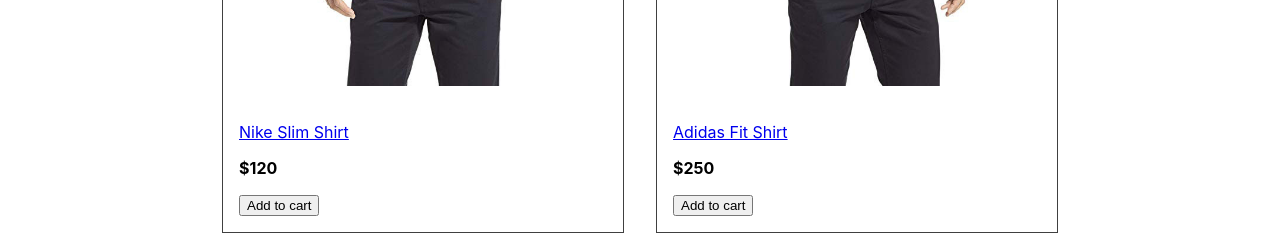
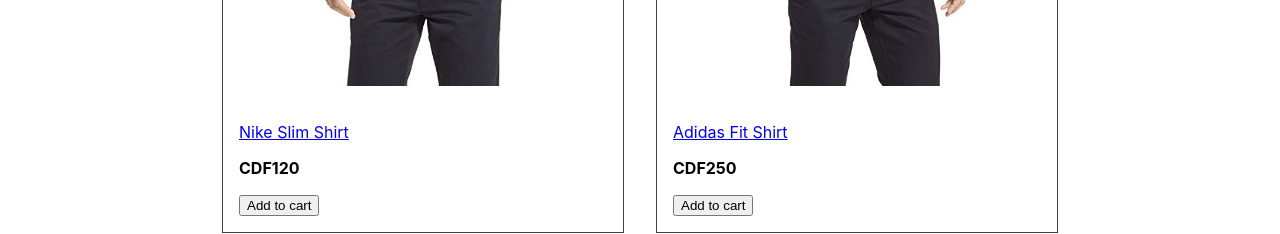
Before and after one commit to bnyangwile/Mern-amazona, a React (Create React App) app in the folder frontend/: page / in a window 1280 px wide. Shown: the part 569-803 px from the top of the page. Built offline with nearby package versions, Linux system fonts and the light colour scheme.

Commit message:
Video-08-Add-Routing

```diff
--- a/frontend/package.json
+++ b/frontend/package.json
@@ -8,6 +8,7 @@
     "@testing-library/user-event": "^13.5.0",
     "react": "^18.2.0",
     "react-dom": "^18.2.0",
+    "react-router-dom": "^6.8.1",
     "react-scripts": "5.0.1",
     "web-vitals": "^2.1.4"
   },
--- a/frontend/src/App.js
+++ b/frontend/src/App.js
@@ -1,33 +1,23 @@
-import data from "./data";
+import { BrowserRouter, Link, Route, Routes } from "react-router-dom";
+import HomeScreen from "./screens/HomeScreen";
+import ProductScreen from "./screens/ProductScreen";
+//import { Link } from "react-router-dom";
 
 function App() {
   return (
+    <BrowserRouter>
       <div>
         <header>
-        <a href='/'>uza</a>
+          <Link to={"/"}>uza</Link>
         </header>
         <main>
-        <h1>Featured Products</h1>
-        <div className='products'>
-          {data.products.map((product) => (
-            <div className='product' key={product.slug}>
-              <a href={`/product/${product.slug}`}>
-                <img src={product.image} alt={product.name} />
-              </a>
-              <div className='product-info'>
-                <a href={`/product/${product.slug}`}>
-                  <p>{product.name}</p>
-                </a>
-                <p>
-                  <strong>${product.price}</strong>
-                </p>
-                <button>Add to cart</button>
-              </div>
-            </div>
-          ))}
-        </div>
+          <Routes>
+            <Route path='/product/:slug' element={<ProductScreen />} />
+            <Route path='/' element={<HomeScreen />} />
+          </Routes>
         </main>
       </div>
+    </BrowserRouter>
   );
 }
 
--- /dev/null
+++ b/frontend/src/screens/HomeScreen.js
@@ -0,0 +1,31 @@
+/* import React from 'react' */
+import { Link } from "react-router-dom";
+import data from "../data";
+
+function HomeScreen() {
+  return (
+    <div>
+      <h1>Featured Products</h1>
+      <div className='products'>
+        {data.products.map((product) => (
+          <div className='product' key={product.slug}>
+            <Link to={`/product/${product.slug}`}>
+              <img src={product.image} alt={product.name} />
+            </Link>
+            <div className='product-info'>
+              <Link to={`/product/${product.slug}`}>
+                <p>{product.name}</p>
+              </Link>
+              <p>
+                <strong>CDF{product.price}</strong>
+              </p>
+              <button>Add to cart</button>
+            </div>
+          </div>
+        ))}
+      </div>
+    </div>
+  );
+}
+
+export default HomeScreen;
--- /dev/null
+++ b/frontend/src/screens/ProductScreen.js
@@ -0,0 +1,14 @@
+import React from "react";
+import { useParams } from "react-router-dom";
+
+function ProductScreen() {
+  const params = useParams();
+  const { slug } = params;
+  return (
+    <div>
+      <h1>{slug}</h1>
+    </div>
+  );
+}
+
+export default ProductScreen;
```
Also changed, not shown: 1 other file (tests, documents, lock files or other folders). Lines whose indentation alone changed are shown as unchanged.
